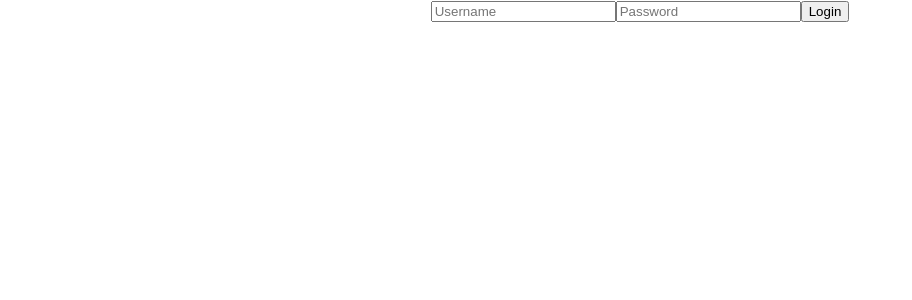
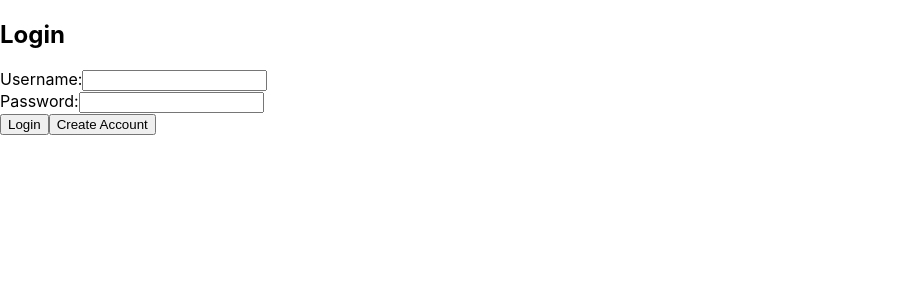
Before and after one commit to eebmagic/SecretSanta, a React (Create React App) app in the folder frontend/: page / in a window 1280 px wide. Shown: the top 300 px of the page, without its empty margins (0-912 px from the left). Built offline with nearby package versions, Linux system fonts and the light colour scheme.

Commit message:
frontend now makes API calls

```diff
--- a/frontend/src/App.js
+++ b/frontend/src/App.js
@@ -1,48 +1,63 @@
 import React, { useState } from 'react';
 import './App.css'
 
-const ENDPOINT = "http://localhost:5050/login";
+import Login from './Login.js';
+import CreateAccount from './CreateAccount.js';
+
 
 function App() {
-  const [username, setUsername] = useState('');
-  const [password, setPassword] = useState('');
-
-  const handleSubmit = async (e) => {
-    e.preventDefault();
-
-    const response = await fetch(ENDPOINT, {
-      method: "POST",
-      headers: {
-        'Content-Type': 'application/json'
-      },
-      body: JSON.stringify({ username, password }),
-    });
-
-    if (response.ok) {
-      alert("Login Successful");
-    } else {
-      alert("Invalid credentials!");
-    }
-  };
-
+  const [showLogin, setShowLogin] = useState(true);
+  const [showCreateAccount, setShowCreateAccount] = useState(false);
+  const [showResult, setShowResult] = useState(false);
+  const [userdata, setUserData] = useState({});
 
   return (
-    <div className="App">
-      <form onSubmit={handleSubmit}>
-        <input
-          type="text"
-          value={username}
-          onChange={(e) => setUsername(e.target.value)}
-          placeholder="Username"
-        />
-        <input
-          type="password"
-          value={password}
-          onChange={(e) => setPassword(e.target.value)}
-          placeholder="Password"
-        />
-        <button type="submit">Login</button>
-      </form>
+    <div>
+      {
+        showLogin ? (
+          <Login
+            onSwitchToCreateAccount={() => {
+              setShowLogin(false);
+              setShowCreateAccount(true);
+            }}
+            onLoginSuccess={() => {
+              setShowLogin(false);
+              setShowResult(true);
+            }}
+            onGetUserData={(data) => {
+              setUserData(data);
+            }}
+          />
+        ) : null
+      }
+      {
+        showCreateAccount ? (
+          <CreateAccount onSwitchToLogin={() => {
+            setShowLogin(true);
+            setShowCreateAccount(false);
+          }} />
+        ) : null
+      }
+      {
+        showResult ? (
+          <div>
+            <h1>Success!</h1>
+            <div className="user-info">
+              <p>Username: {userdata.username}</p>
+              <p>First name: {userdata.firstname}</p>
+              <p>Contact info: {userdata.contact}</p>
+            </div>
+            <div>
+              <p><b>🎅🎄 Santa pairings aren't out yet, but when they are you'll be able to find them here :)</b></p>
+            </div>
+
+            <button onClick={() => {
+              setShowResult(false);
+              setShowLogin(true);
+            }}>Back to Login</button>
+          </div>
+        ) : null
+      }
     </div>
   );
 }
--- /dev/null
+++ b/frontend/src/CreateAccount.js
@@ -0,0 +1,97 @@
+import React, {useState} from "react";
+
+const ENDPOINT = "http://localhost:5050/create";
+
+function CreateAccount({ onSwitchToLogin }) {
+  const [username, setUsername] = useState('');
+  const [password, setPassword] = useState('');
+  const [vPassword, setVPassword] = useState('');
+  const [firstname, setFirstname] = useState('');
+  const [contact, setContact] = useState('');
+
+  const handleSubmit = async (event) => {
+    event.preventDefault();
+    // Handle account creation logic here
+
+    // console.log(`Creating account for ${username}: ${password} - ${vPassword}\n\t${firstname}\n\t${contact}`)
+    if (password !== vPassword) {
+      alert("Passwords do not match");
+      setPassword('');
+      setVPassword('');
+      return;
+    }
+
+    if (!username || !password || !firstname || !contact) {
+      alert("Missing required fields");
+      return;
+    }
+
+    const response = await fetch(ENDPOINT, {
+      method: 'POST',
+      headers: {
+        'Content-Type': 'application/json'
+      },
+      body: JSON.stringify({ username, password, firstname, contact })
+    });
+
+    if (response.ok) {
+      console.log(`User ${username} created!`);
+      alert(`User ${username} created!\nYou should now be able to log in with your username/password`);
+      onSwitchToLogin();
+    } else {
+      alert(`Account creation failed for ${username} : ${response.status} ${response.statusText}`);
+    }
+  };
+
+  return (
+    <form onSubmit={handleSubmit}>
+      <h2>Create Account</h2>
+      <div>
+        <label>Username:</label>
+        <input
+          type="text"
+          value={username}
+          onChange={(e) => setUsername(e.target.value)}
+        />
+      </div>
+      <div>
+        <label>Password:</label>
+        <input
+          type="password"
+          value={password}
+          onChange={(e) => setPassword(e.target.value)}
+        />
+      </div>
+      <div>
+        <label>Verify Password:</label>
+        <input
+          type="password"
+          value={vPassword}
+          onChange={(e) => setVPassword(e.target.value)}
+        />
+      </div>
+      <div>
+        <label>First Name:</label>
+        <input
+          type="text"
+          value={firstname}
+          onChange={(e) => setFirstname(e.target.value)}
+        />
+      </div>
+      <div>
+        <label>Contact method (phone number, insta, etc.):</label>
+        <input
+          type="text"
+          value={contact}
+          onChange={(e) => setContact(e.target.value)}
+        />
+      </div>
+      <button type="submit">Create Account</button>
+      <button type="button" onClick={onSwitchToLogin}>
+        Back to Login
+      </button>
+    </form>
+  );
+}
+
+export default CreateAccount;
--- /dev/null
+++ b/frontend/src/Login.js
@@ -0,0 +1,62 @@
+import React, { useState } from 'react';
+
+const ENDPOINT = "http://localhost:5050/login";
+
+function Login({ onSwitchToCreateAccount, onLoginSuccess, onGetUserData }) {
+  const [username, setUsername] = useState('');
+  const [password, setPassword] = useState('');
+
+  const handleSubmit = async (event) => {
+    event.preventDefault();
+    // Handle login logic here
+
+    // console.log(`Login attempt for ${username}: ${password}`)
+
+    const response = await fetch(ENDPOINT, {
+      method: 'POST',
+      headers: {
+        'Content-Type': 'application/json'
+      },
+      body: JSON.stringify({ username, password })
+    });
+
+    if (response.ok) {
+      const data = await response.json();
+      console.log(`User ${username} logged in!`);
+      // alert(`User ${username} logged in!`);
+      console.log(data);
+      onGetUserData(data);
+      onLoginSuccess();
+    } else {
+      alert(`Login failed for ${username} :\n${response.status} ${response.statusText}\n${await response.text()}`);
+    }
+  };
+
+  return (
+    <form onSubmit={handleSubmit}>
+      <h2>Login</h2>
+      <div>
+        <label>Username:</label>
+        <input
+          type="text"
+          value={username}
+          onChange={(e) => setUsername(e.target.value)}
+        />
+      </div>
+      <div>
+        <label>Password:</label>
+        <input
+          type="password"
+          value={password}
+          onChange={(e) => setPassword(e.target.value)}
+        />
+      </div>
+      <button type="submit">Login</button>
+      <button type="button" onClick={onSwitchToCreateAccount}>
+        Create Account
+      </button>
+    </form>
+  );
+}
+
+export default Login;
```
Also changed, not shown: 2 other files (tests, documents, lock files or other folders).
